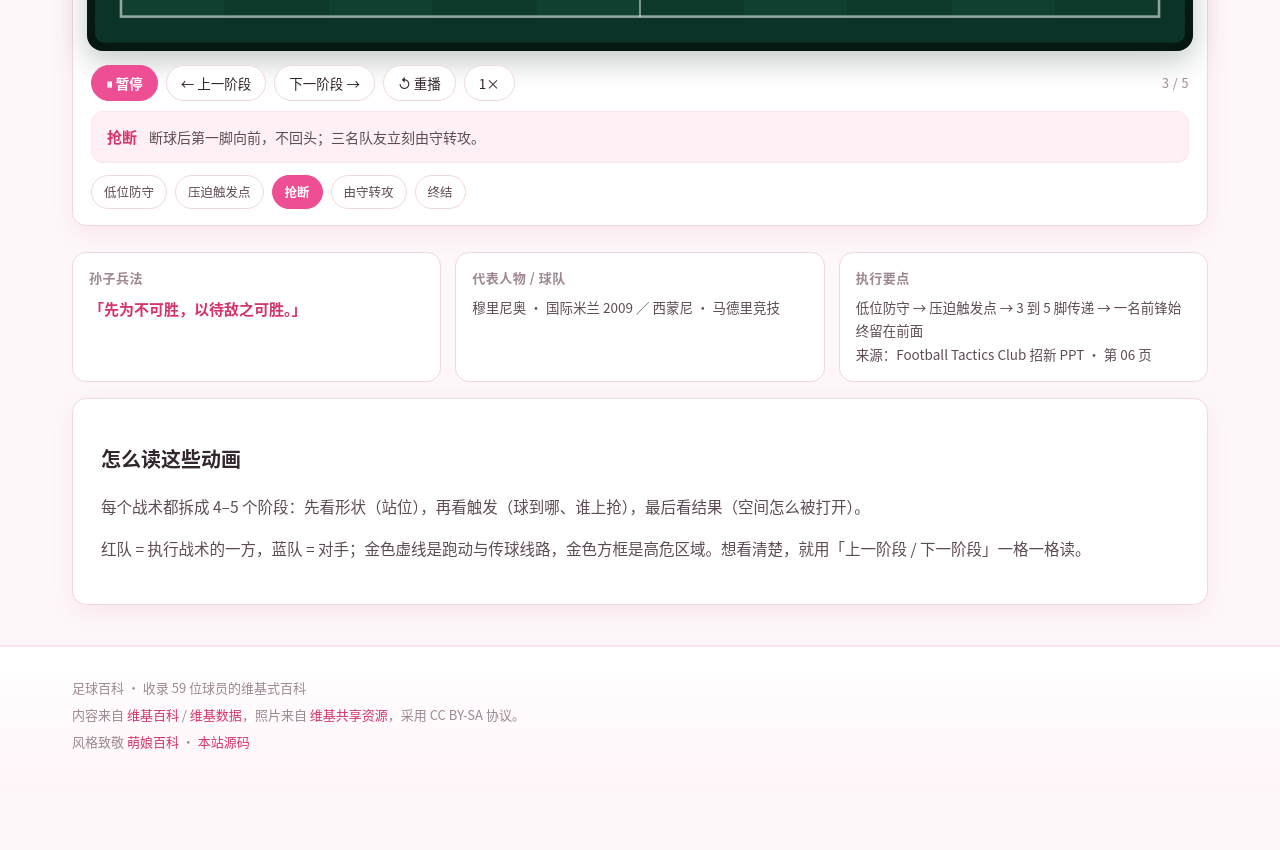
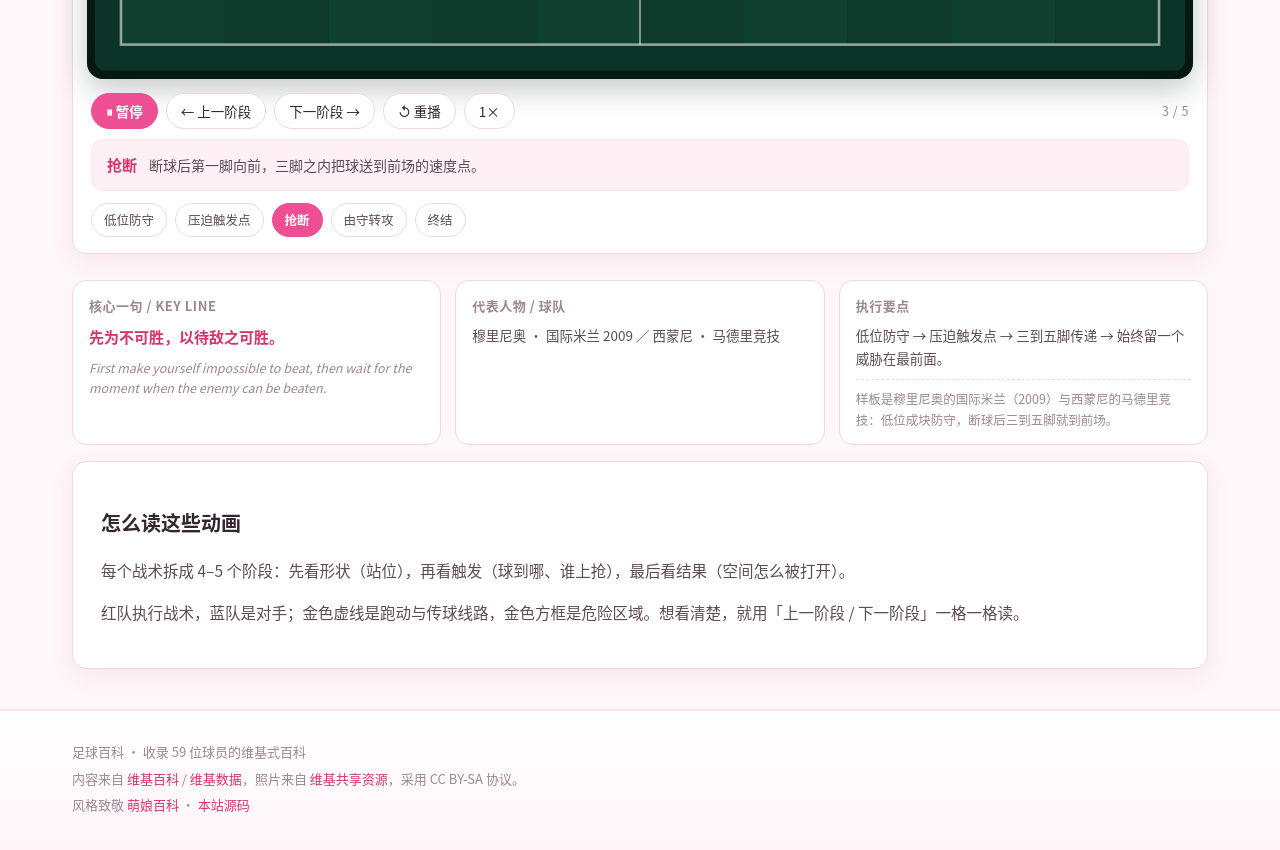
Before and after one commit to IAnyii/football-wiki, a plain HTML site: page tactics.html in a window 1280 px wide. Shown: the part 1280-2130 px from the top of the page. Before the commit the page ends 2071 px from the top, so only its background shows below. Drawn offline with Linux system fonts and the light colour scheme.

```diff
--- a/assets/tactics.css
+++ b/assets/tactics.css
@@ -3,6 +3,7 @@
 .tac-hero h1 { font-size: 30px; letter-spacing: .5px; margin: 0 0 6px; }
 .tac-hero p { color: var(--ink-soft); margin: 0; font-size: 14.5px; line-height: 1.8; }
 .tac-hero .tac-hero-meta { margin-top: 10px; font-size: 12.5px; color: var(--muted); }
+.tac-hero .tac-hero-kicker { font-size: 11px; letter-spacing: 2.4px; color: var(--pink); font-weight: 700; margin: 0 0 8px; }
 
 .tac-chips {
   display: grid;
@@ -93,6 +94,8 @@
 .tac-info .box h3 { margin: 0 0 6px; font-size: 13px; color: var(--muted); font-weight: 600; letter-spacing: .5px; }
 .tac-info .box p { margin: 0; color: var(--ink-soft); font-size: 13.5px; line-height: 1.75; }
 .tac-info .box.quote p { font-size: 15px; color: var(--pink-deep); font-weight: 600; }
+.tac-info .box p.en { margin-top: 8px; font-size: 12.5px; font-weight: 400; font-style: italic; color: var(--muted); line-height: 1.6; }
+.tac-info .box p.case { margin-top: 8px; padding-top: 8px; border-top: 1px dashed var(--line); font-size: 12.5px; color: var(--muted); line-height: 1.7; }
 .tac-info .src { margin-top: 4px; font-size: 12px; color: var(--muted); }
 
 @media (max-width: 860px) {
--- a/assets/tactics.js
+++ b/assets/tactics.js
@@ -12,10 +12,12 @@
   /* ---------------- 数据 ---------------- */
   var TACTICS = [
     {
-      id: 'counter', num: '01', name: '防守反击', en: 'COUNTER-ATTACK', page: '06',
-      quote: '先为不可胜，以待敌之可胜。',
+      id: 'counter', num: '01', name: '防守反击', en: 'COUNTER-ATTACK',
+      line: '先为不可胜，以待敌之可胜。',
+      lineEn: 'First make yourself impossible to beat, then wait for the moment when the enemy can be beaten.',
       who: '穆里尼奥 · 国际米兰 2009 ／ 西蒙尼 · 马德里竞技',
-      note: '低位防守 → 压迫触发点 → 3 到 5 脚传递 → 一名前锋始终留在前面',
+      note: '低位防守 → 压迫触发点 → 三到五脚传递 → 始终留一个威胁在最前面。',
+      case: '样板是穆里尼奥的国际米兰（2009）与西蒙尼的马德里竞技：低位成块防守，断球后三到五脚就到前场。',
       home: [
         ['GK', 1, 0.05, 0.50], ['LB', 3, 0.20, 0.16], ['CB1', 4, 0.17, 0.38], ['CB2', 5, 0.17, 0.62],
         ['RB', 2, 0.20, 0.84], ['LM', 11, 0.32, 0.20], ['CM1', 6, 0.30, 0.42], ['CM2', 8, 0.30, 0.58],
@@ -27,34 +29,36 @@
         ['LW', 11, 0.52, 0.14], ['RW', 7, 0.52, 0.86], ['ST', 9, 0.50, 0.50]
       ],
       frames: [
-        { t: '低位防守', d: '4-4-2 收缩在自家三十米区，中路站满人，请对手走边路。', b: [0.72, 0.36] },
+        { t: '低位防守', d: '4-4-2 或 5-4-1 整体后撤成一块，中路站满人，把对手引向边路。', b: [0.72, 0.36] },
         {
-          t: '压迫触发点', d: '球到边后卫＝开关打开：边前卫上抢，中场封住内线，后卫线整体前顶。', b: [0.75, 0.13],
+          t: '压迫触发点', d: '球到边后卫：边前卫上抢、中场封住内线、后卫线整体前顶。', b: [0.75, 0.13],
           mv: { LM: [0.38, 0.30], RM: [0.66, 0.17], CM1: [0.36, 0.40], CB1: [0.23, 0.42], CB2: [0.20, 0.62], LB: [0.24, 0.18] },
           ar: [[0.34, 0.78, 0.63, 0.17]], zn: [0.62, 0.0, 0.38, 0.34]
         },
         {
-          t: '抢断', d: '断球后第一脚向前，不回头；三名队友立刻由守转攻。', b: [0.60, 0.30],
+          t: '抢断', d: '断球后第一脚向前，三脚之内把球送到前场的速度点。', b: [0.60, 0.30],
           mv: { RM: [0.62, 0.24], CM1: [0.48, 0.32], ST1: [0.55, 0.36], CM2: [0.40, 0.56] },
           ar: [[0.66, 0.17, 0.50, 0.33]], hi: ['hCM1']
         },
         {
-          t: '由守转攻', d: '一脚直塞打身后；另一名前锋拉边，把中卫带离中路。', b: [0.64, 0.38],
+          t: '由守转攻', d: '直塞打身后；另一名前锋拉边，把中卫带离中路。', b: [0.64, 0.38],
           mv: { ST1: [0.68, 0.42], ST2: [0.66, 0.72], CM1: [0.52, 0.40], LM: [0.30, 0.14] },
           ar: [[0.50, 0.33, 0.66, 0.41]]
         },
         {
-          t: '终结', d: '5 秒内完成射门：这就是反击的全部价值。', b: [0.88, 0.46],
+          t: '终结', d: '五秒之内完成射门：对手可以在无关紧要的区域拿球，一旦失误，立刻攻击他身后的空间。', b: [0.88, 0.46],
           mv: { ST1: [0.89, 0.46], ST2: [0.75, 0.70], CM1: [0.62, 0.36], GK: [0.06, 0.50], 'aGK': [0.94, 0.50] },
           ar: [[0.68, 0.42, 0.87, 0.46]], hi: ['hST1']
         }
       ]
     },
     {
-      id: 'longball', num: '02', name: '长传冲吊', en: 'LONG BALL', page: '08',
-      quote: '乘人之不及，由不虞之道，攻其所不戒也。',
+      id: 'longball', num: '02', name: '长传冲吊', en: 'LONG BALL',
+      line: '乘人之不及，由不虞之道，攻其所不戒。',
+      lineEn: 'Strike where they are unprepared, take the road they do not expect, attack what they have not guarded.',
       who: '直接打法 · 领地 · 对抗 · 二点球',
-      note: '赢下第一落点，再赢下第二落点；支点中锋身边必须有接应的人',
+      note: '赢下第一落点，再赢下第二落点：支点中锋身边始终有接应的人。',
+      case: '长传打法有两条腿：支点中锋抢第一落点，中场与边锋抢第二落点。',
       home: [
         ['GK', 1, 0.06, 0.50], ['LB', 3, 0.22, 0.16], ['CB1', 4, 0.20, 0.38], ['CB2', 5, 0.20, 0.62],
         ['RB', 2, 0.22, 0.84], ['LM', 11, 0.40, 0.14], ['CM1', 6, 0.38, 0.40], ['CM2', 8, 0.38, 0.60],
@@ -66,19 +70,19 @@
         ['AM', 10, 0.42, 0.50], ['RW', 7, 0.38, 0.81], ['ST', 9, 0.30, 0.50]
       ],
       frames: [
-        { t: '直接打法', d: '对手压上来，身后就是可以攻击的空间——长传不是解围，是进攻选择。', b: [0.10, 0.50] },
+        { t: '直接打法', d: '对手压上来，身后就是可以攻击的空间：门将或中卫直接起脚。', b: [0.10, 0.50] },
         {
-          t: '第一落点', d: '门将长传找支点中锋；中锋用身体卡住中卫，把球护下来。', b: [0.61, 0.43],
+          t: '第一落点', d: '长传找支点中锋，中锋背身护球，等队友接应。', b: [0.61, 0.43],
           mv: { ST1: [0.63, 0.44], ST2: [0.67, 0.62], CM1: [0.53, 0.44], LM: [0.44, 0.16] },
           ar: [[0.12, 0.47, 0.61, 0.42]], hi: ['hST1']
         },
         {
-          t: '第二落点', d: '中锋回做，中场压上抢二点球——真正的第一次传递在这里发生。', b: [0.56, 0.52],
+          t: '第二落点', d: '中场和边锋抢第二落点：头球或对抗之后的那一脚，才是进攻的开始。', b: [0.56, 0.52],
           mv: { ST1: [0.59, 0.46], CM1: [0.52, 0.42], CM2: [0.56, 0.54], ST2: [0.70, 0.66] },
           ar: [[0.63, 0.45, 0.57, 0.53]]
         },
         {
-          t: '领地', d: '全队随球压过半场：把战场推到对方半场，减少自家球门前的对抗。', b: [0.72, 0.80],
+          t: '领地', d: '把对抗放到对方半场：越靠近对方的球门争抢，风险越小。', b: [0.72, 0.80],
           mv: {
             CB1: [0.36, 0.40], CB2: [0.36, 0.60], LB: [0.38, 0.18], RB: [0.38, 0.84],
             LM: [0.54, 0.16], CM1: [0.50, 0.40], CM2: [0.50, 0.58], RM: [0.64, 0.84],
@@ -86,17 +90,19 @@
           }
         },
         {
-          t: '传中', d: '边路起球，禁区里三点包抄；第二落点依然有人。', b: [0.85, 0.62],
+          t: '传中', d: '支点身边有人，边路起球，禁区三点包抄，二点球继续争。', b: [0.85, 0.62],
           mv: { ST1: [0.86, 0.44], ST2: [0.88, 0.56], CM2: [0.86, 0.66], RM: [0.72, 0.82], CM1: [0.72, 0.46] },
           ar: [[0.74, 0.82, 0.86, 0.47]], hi: ['hST1']
         }
       ]
     },
     {
-      id: 'total', num: '03', name: '全攻全守', en: 'TOTAL FOOTBALL', page: '09',
-      quote: '兵无常势，水无常形。',
+      id: 'total', num: '03', name: '全攻全守', en: 'TOTAL FOOTBALL',
+      line: '兵无常势，水无常形。',
+      lineEn: 'War has no constant shape, just as water has no constant form.',
       who: '里努斯·米歇尔斯 · 约翰·克鲁伊夫 ／ 荷兰 1974',
-      note: '没有固定位置，只有临时分工：后卫前顶、前锋回撤、中场补位',
+      note: '后卫前顶、前锋回撤、中场补位：位置由球决定，不由号码决定。',
+      case: '1974 年的荷兰让这套想法被世界看见：有球拉开、无球收缩，位置可以交换。',
       home: [
         ['GK', 1, 0.06, 0.50], ['LB', 3, 0.24, 0.14], ['CB1', 4, 0.18, 0.36], ['CB2', 5, 0.18, 0.64],
         ['RB', 2, 0.24, 0.86], ['DM', 6, 0.36, 0.50], ['CM1', 8, 0.44, 0.30], ['CM2', 10, 0.44, 0.70],
@@ -108,19 +114,19 @@
         ['RM', 7, 0.68, 0.84], ['ST1', 9, 0.52, 0.42], ['ST2', 10, 0.52, 0.58]
       ],
       frames: [
-        { t: '姿态', d: '4-3-3 只是出发点：位置是暂时的，空间才是指令。', b: [0.20, 0.40] },
+        { t: '姿态', d: '4-3-3 开球站位。位置可以交换，全队像一个人一样移动。', b: [0.20, 0.40] },
         {
-          t: '后卫前压', d: '中卫带球压过中线，后腰立刻退到他的身后——空出来的位置必须有人补。', b: [0.47, 0.40],
+          t: '后卫前压', d: '中卫带球压过中线，后腰退到他的身后补位。', b: [0.47, 0.40],
           mv: { CB1: [0.47, 0.40], DM: [0.24, 0.44], CB2: [0.22, 0.62], ST: [0.50, 0.46] },
           ar: [[0.26, 0.38, 0.45, 0.39]]
         },
         {
-          t: '轮转换位', d: '中场插上占住中卫的位置，前锋回撤接球；球衣号码不再决定角色。', b: [0.57, 0.33],
+          t: '轮转换位', d: '中场插上、前锋回撤：谁站在哪里由球决定。', b: [0.57, 0.33],
           mv: { CM1: [0.53, 0.24], ST: [0.45, 0.52], LW: [0.70, 0.14], RW: [0.66, 0.80], CB2: [0.30, 0.58] },
           ar: [[0.47, 0.40, 0.56, 0.33], [0.66, 0.50, 0.46, 0.51]]
         },
         {
-          t: '全员压上', d: '禁区里同时出现五个人：后卫也成了进攻手，对手找不到可以盯防的人。', b: [0.80, 0.44],
+          t: '全员压上', d: '有球时全队拉开，五个人同时出现在禁区。', b: [0.80, 0.44],
           mv: {
             ST: [0.84, 0.46], CM1: [0.82, 0.34], CM2: [0.82, 0.62], LW: [0.86, 0.16], RW: [0.86, 0.80],
             DM: [0.62, 0.44], LB: [0.56, 0.20], RB: [0.56, 0.82], CB1: [0.52, 0.38], CB2: [0.50, 0.64],
@@ -130,7 +136,7 @@
           ar: [[0.57, 0.33, 0.82, 0.41]], hi: ['hST']
         },
         {
-          t: '全员防守', d: '丢球瞬间，进攻的人立刻变成防守的人：全队整体回撤，没有旁观者。', b: [0.34, 0.24],
+          t: '全员防守', d: '丢球后全队收缩，没有旁观者。', b: [0.34, 0.24],
           mv: {
             ST: [0.46, 0.44], CM1: [0.40, 0.34], CM2: [0.40, 0.66], LW: [0.44, 0.16], RW: [0.44, 0.84],
             DM: [0.30, 0.50], LB: [0.24, 0.20], RB: [0.24, 0.80], CB1: [0.20, 0.40], CB2: [0.20, 0.62]
@@ -140,10 +146,12 @@
       ]
     },
     {
-      id: 'wing', num: '04', name: '两翼齐飞', en: 'WING PLAY', page: '10',
-      quote: '以正合，以奇胜。',
+      id: 'wing', num: '04', name: '两翼齐飞', en: 'WING PLAY',
+      line: '宽度、边路人数优势、禁区里的分层跑动。',
+      lineEn: 'Width, a numerical advantage on the wing, and layered runs into the box.',
       who: '弗格森爵士 · 曼联 · 4-4-2',
-      note: '宽度拉满 → 边路 2 打 1 → 传中或倒三角 → 远端的边锋杀到后点',
+      note: '宽度拉满 → 边路二打一 → 传中或倒三角 → 远端边锋杀后点。',
+      case: '弗格森的曼联用 4-4-2：两名边前卫贴边，两名前锋一高一快，远端边锋冲后点。',
       home: [
         ['GK', 1, 0.06, 0.50], ['LB', 3, 0.22, 0.14], ['CB1', 4, 0.20, 0.38], ['CB2', 5, 0.20, 0.62],
         ['RB', 2, 0.22, 0.86], ['LM', 11, 0.42, 0.10], ['CM1', 6, 0.40, 0.40], ['CM2', 8, 0.40, 0.60],
@@ -157,32 +165,34 @@
       frames: [
         { t: '拉满宽度', d: '两名边前卫贴着边线站，把对手的四后卫拉到最大宽度。', b: [0.38, 0.52] },
         {
-          t: '边路 2 打 1', d: '边后卫套边、边前卫内切：在边路制造人数优势。', b: [0.62, 0.13],
+          t: '边路 2 打 1', d: '边锋内切、边后卫套边，在边路形成二打一。', b: [0.62, 0.13],
           mv: { RM: [0.62, 0.14], RB: [0.50, 0.88], CM2: [0.52, 0.52], ST1: [0.64, 0.42] },
           ar: [[0.42, 0.90, 0.60, 0.16]], zn: [0.52, 0.0, 0.48, 0.30], hi: ['hRM']
         },
         {
-          t: '传中 / 倒三角', d: '下底之后有两个选择：后点高球，或者回敲禁区弧顶。', b: [0.86, 0.16],
+          t: '传中 / 倒三角', d: '下底之后两个选择：后点高球，或者回敲禁区弧顶。', b: [0.86, 0.16],
           mv: { RM: [0.87, 0.17], RB: [0.80, 0.82], ST1: [0.80, 0.46], ST2: [0.80, 0.56], CM1: [0.76, 0.34], LM: [0.88, 0.30] },
           ar: [[0.62, 0.14, 0.86, 0.16], [0.86, 0.18, 0.80, 0.52]]
         },
         {
-          t: '后点包抄', d: '远端的边锋冲进后点——传中时，禁区里永远要有三个人。', b: [0.84, 0.42],
+          t: '后点包抄', d: '远端边锋冲向球门后点，禁区里保持三个人。', b: [0.84, 0.42],
           mv: { LM: [0.88, 0.36], ST1: [0.84, 0.44], ST2: [0.86, 0.56], CM2: [0.82, 0.60], RM: [0.80, 0.20] },
           ar: [[0.86, 0.20, 0.84, 0.42]], hi: ['hLM']
         },
         {
-          t: '终结', d: '后点一对一，头球或直接扫射；丢球后立刻有两人准备第二落点。', b: [0.92, 0.40],
+          t: '终结', d: '后点一对一，抢在防守人之前完成射门。', b: [0.92, 0.40],
           mv: { LM: [0.93, 0.38], ST1: [0.90, 0.48], CM2: [0.88, 0.62] },
           ar: [[0.88, 0.38, 0.93, 0.39]]
         }
       ]
     },
     {
-      id: 'positional', num: '05', name: '传控足球', en: 'POSITIONAL PLAY', page: '12',
-      quote: '善战者，致人而不致于人。',
+      id: 'positional', num: '05', name: '传控足球', en: 'POSITIONAL PLAY',
+      line: '善战者，致人而不致于人。',
+      lineEn: 'The skilled warrior makes others come to him, and keeps the timing short and sudden.',
       who: '瓜迪奥拉 · 巴塞罗那 2008–2012',
-      note: '单后腰 + 两个肋部 + 伪九号：控球是为了让对手移动，然后打他离开的位置',
+      note: '单后腰、两个肋部、一个伪九号：用传球让对手移动，再打他离开的位置。',
+      case: '巴塞罗那 2008–2012 打底；拜仁 2013–2016 把门将变成第一个中场；曼城再加一个内收边后卫，后来换成中卫前顶。',
       home: [
         ['GK', 1, 0.05, 0.50], ['LB', 22, 0.22, 0.14], ['CB1', 3, 0.18, 0.38], ['CB2', 5, 0.18, 0.62],
         ['RB', 2, 0.22, 0.86], ['DM', 16, 0.34, 0.50, '布斯克茨'], ['CM1', 6, 0.44, 0.30, '哈维'],
@@ -195,34 +205,36 @@
         ['RM', 7, 0.64, 0.82], ['ST1', 9, 0.52, 0.44], ['ST2', 10, 0.52, 0.56]
       ],
       frames: [
-        { t: '结构', d: '4-3-3：一个单后腰、两个肋部、一个伪九号。位置是建议，空间才是指令。', b: [0.10, 0.40] },
+        { t: '结构', d: '4-3-3：一个单后腰、两个肋部、一个伪九号。', b: [0.10, 0.40] },
         {
-          t: '单后腰回撤', d: '两名中卫拉开，布斯克茨回撤到他们之间——出球永远有第三人。', b: [0.25, 0.50],
+          t: '单后腰回撤', d: '中卫拉开，布斯克茨回撤到两人之间，出球永远多一个选择。', b: [0.25, 0.50],
           mv: { CB1: [0.14, 0.34], CB2: [0.14, 0.66], DM: [0.25, 0.50], LB: [0.20, 0.12], RB: [0.20, 0.88] },
           ar: [[0.10, 0.40, 0.25, 0.48]], hi: ['hDM']
         },
         {
-          t: '肋部接球', d: '球进到哈维脚下：他站的位置，正好是对手中场线和中卫线之间。', b: [0.71, 0.29],
+          t: '肋部接球', d: '哈维站在对方中场线和中卫线之间，接球就面向前场。', b: [0.71, 0.29],
           mv: { CM1: [0.71, 0.30], CM2: [0.62, 0.64], ST: [0.68, 0.44], DM: [0.44, 0.46], RW: [0.72, 0.86] },
           ar: [[0.25, 0.50, 0.69, 0.32]], hi: ['hCM1']
         },
         {
-          t: '伪九号', d: '梅西回撤，把一名中卫拉出防线；两条边线同时启动，跑向中卫身后的空间。', b: [0.67, 0.45],
+          t: '伪九号', d: '梅西回撤，把一名中卫拉出防线；两条边同时向身后启动。', b: [0.67, 0.45],
           mv: { ST: [0.66, 0.46], LW: [0.80, 0.18], RW: [0.82, 0.76], CM2: [0.62, 0.60], 'aCB1': [0.73, 0.46] },
           ar: [[0.71, 0.31, 0.67, 0.44], [0.72, 0.50, 0.80, 0.20]]
         },
         {
-          t: '第三人跑动', d: '真正的杀招是断球后的三到五秒：直塞身后，边锋单刀。', b: [0.90, 0.73],
+          t: '第三人跑动', d: '断球后三到五秒直塞身后，边锋单刀。', b: [0.90, 0.73],
           mv: { RW: [0.91, 0.73], ST: [0.72, 0.50], CM1: [0.80, 0.36], LW: [0.82, 0.22] },
           ar: [[0.67, 0.45, 0.90, 0.72]], hi: ['hRW']
         }
       ]
     },
     {
-      id: 'press', num: '06', name: '高位压迫', en: 'HIGH PRESS', page: '18',
-      quote: '故善战者，求之于势，不责于人。',
+      id: 'press', num: '06', name: '高位压迫', en: 'HIGH PRESS',
+      line: '压迫是进攻的第一步。',
+      lineEn: 'Pressing is where the attack begins.',
       who: '克洛普 · 五秒反抢 ／ 路易斯·恩里克 · 控球后猎杀',
-      note: '压迫不是防守，是进攻的第一步；代价是体能和负荷',
+      note: '丢球五秒内合围，抢在对手出球之前把球赢回来。',
+      case: '克洛普的五秒反抢，恩里克的控球后猎杀：压迫就是进攻的起点。',
       home: [
         ['GK', 1, 0.06, 0.50], ['LB', 3, 0.30, 0.16], ['CB1', 4, 0.34, 0.38], ['CB2', 5, 0.34, 0.62],
         ['RB', 2, 0.30, 0.84], ['DM', 6, 0.48, 0.50], ['CM1', 8, 0.50, 0.30], ['CM2', 10, 0.50, 0.70],
@@ -234,24 +246,24 @@
         ['AM', 10, 0.62, 0.50], ['RW', 7, 0.60, 0.84], ['ST', 9, 0.42, 0.50]
       ],
       frames: [
-        { t: '起手', d: '前锋站在两名中卫之间的阴影里，等一个信号——不是等球，是等错误。', b: [0.86, 0.38] },
+        { t: '起手', d: '前锋站在两名中卫之间，等一个信号。', b: [0.86, 0.38] },
         {
-          t: '触发', d: '回传门将 / 停球过大 / 球到边后卫：三个开关，任意一个打开就压。', b: [0.93, 0.50],
+          t: '触发', d: '回传门将、停球过大、球到边后卫：三个开关，任意一个打开就压。', b: [0.93, 0.50],
           mv: { ST: [0.90, 0.46], LW: [0.80, 0.18], RW: [0.80, 0.82], CM1: [0.74, 0.34], CM2: [0.72, 0.66] },
           ar: [[0.74, 0.50, 0.90, 0.48]], hi: ['hST']
         },
         {
-          t: '合围', d: '前锋逼中卫、中场跳上中路、边锋封住边线：把球困在边路，做成一打一的陷阱。', b: [0.85, 0.15],
+          t: '合围', d: '前锋逼中卫、中场跳上中路、边锋封住边线，把球困在边路。', b: [0.85, 0.15],
           mv: { ST: [0.87, 0.30], LW: [0.86, 0.10], CM1: [0.80, 0.20], CM2: [0.76, 0.52], DM: [0.62, 0.46], CB1: [0.52, 0.38] },
           ar: [[0.90, 0.46, 0.86, 0.15]], zn: [0.72, 0.0, 0.28, 0.30]
         },
         {
-          t: '五秒反抢', d: '就地反抢成功，第一脚传球直接打身后——反抢就是助攻。', b: [0.70, 0.24],
+          t: '五秒反抢', d: '丢球后五秒内抢回来，第一脚传球直接打身后。', b: [0.70, 0.24],
           mv: { LW: [0.72, 0.20], ST: [0.80, 0.40], CM1: [0.74, 0.28], CM2: [0.72, 0.52] },
           ar: [[0.86, 0.15, 0.72, 0.22]], hi: ['hLW']
         },
         {
-          t: '反抢即进攻', d: '抢断后 5 秒内完成射门：压上去的地方，就是最好的进攻起点。', b: [0.90, 0.44],
+          t: '反抢即进攻', d: '抢断之后马上攻门：压迫就是进攻的第一步。', b: [0.90, 0.44],
           mv: { ST: [0.90, 0.44], LW: [0.82, 0.24], CM1: [0.82, 0.36] },
           ar: [[0.80, 0.40, 0.90, 0.44]]
         }
@@ -482,10 +494,11 @@
       li.onclick = function () { jump(i); };
       ol.appendChild(li);
     });
-    $('tac-quote').textContent = '「' + t.quote + '」';
+    $('tac-line').textContent = t.line;
+    $('tac-lineEn').textContent = t.lineEn;
     $('tac-who').textContent = t.who;
     $('tac-note').textContent = t.note;
-    $('tac-page').textContent = '来源：Football Tactics Club 招新 PPT · 第 ' + t.page + ' 页';
+    $('tac-case').textContent = t.case;
     document.querySelectorAll('.tchip').forEach(function (b, i) {
       b.classList.toggle('on', i === state.ti);
     });
--- a/tactics.html
+++ b/tactics.html
@@ -29,8 +29,9 @@
 
   <section class="panel">
     <div class="tac-hero">
+      <p class="tac-hero-kicker">READ THE GAME · SIX ANSWERS TO THE SAME QUESTION</p>
       <h1>六种战术，一张球场</h1>
-      <p>把《Football Tactics Club》招新分享里的六个战术做成会动的黑板：球怎么走、人往哪跑、空间什么时候出现。红队执行战术，蓝队是对手。</p>
+      <p>把比赛拆开来看：球怎么走、人往哪跑、空间什么时候打开。红队执行战术，蓝队是对手，每一格画面都可以单独停住细看。</p>
       <p class="tac-hero-meta">点击战术切换 · 空格键 播放/暂停 · ← → 切换阶段 · 支持 0.6× / 1× / 1.6× 速度</p>
     </div>
     <div class="tac-chips" id="tac-chips"></div>
@@ -53,15 +54,15 @@
   </section>
 
   <section class="tac-info">
-    <div class="box quote"><h3>孙子兵法</h3><p id="tac-quote"></p></div>
+    <div class="box quote"><h3>核心一句 / KEY LINE</h3><p id="tac-line"></p><p class="en" id="tac-lineEn"></p></div>
     <div class="box"><h3>代表人物 / 球队</h3><p id="tac-who"></p></div>
-    <div class="box"><h3>执行要点</h3><p id="tac-note"></p><p class="src" id="tac-page"></p></div>
+    <div class="box"><h3>执行要点</h3><p id="tac-note"></p><p class="case" id="tac-case"></p></div>
   </section>
 
   <section class="panel notice" style="margin-top:16px">
     <h2>怎么读这些动画</h2>
-    <p>每个战术都拆成 4–5 个阶段：先看形状（站位），再看触发（球到哪、谁上抢），最后看结果（空间怎么被打开）。</p>
-    <p>红队 = 执行战术的一方，蓝队 = 对手；金色虚线是跑动与传球线路，金色方框是高危区域。想看清楚，就用「上一阶段 / 下一阶段」一格一格读。</p>
+    <p>每个战术拆成 4–5 个阶段：先看形状（站位），再看触发（球到哪、谁上抢），最后看结果（空间怎么被打开）。</p>
+    <p>红队执行战术，蓝队是对手；金色虚线是跑动与传球线路，金色方框是危险区域。想看清楚，就用「上一阶段 / 下一阶段」一格一格读。</p>
   </section>
 </main>
 <footer class="site-foot">
```
